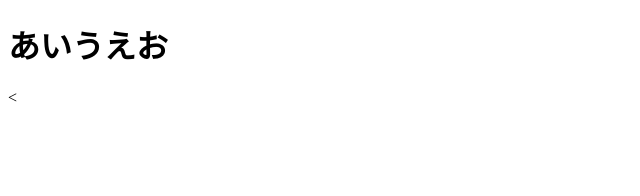
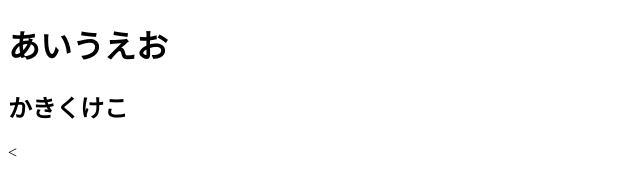
Before and after one commit to 0304greenflash/firstTest4, a plain HTML site: page index.html in a window 1280 px wide. Shown: the whole page, without its empty margins (0-640 px from the left). Drawn offline with Linux system fonts and the light colour scheme.

Commit message:
テスト02

```diff
--- a/index.html
+++ b/index.html
@@ -6,5 +6,6 @@
 </head>
 <body>
     <h1>あいうえお</h1>
+    <h2>かきくけこ</h2>
 <</body>
 </html>
```
